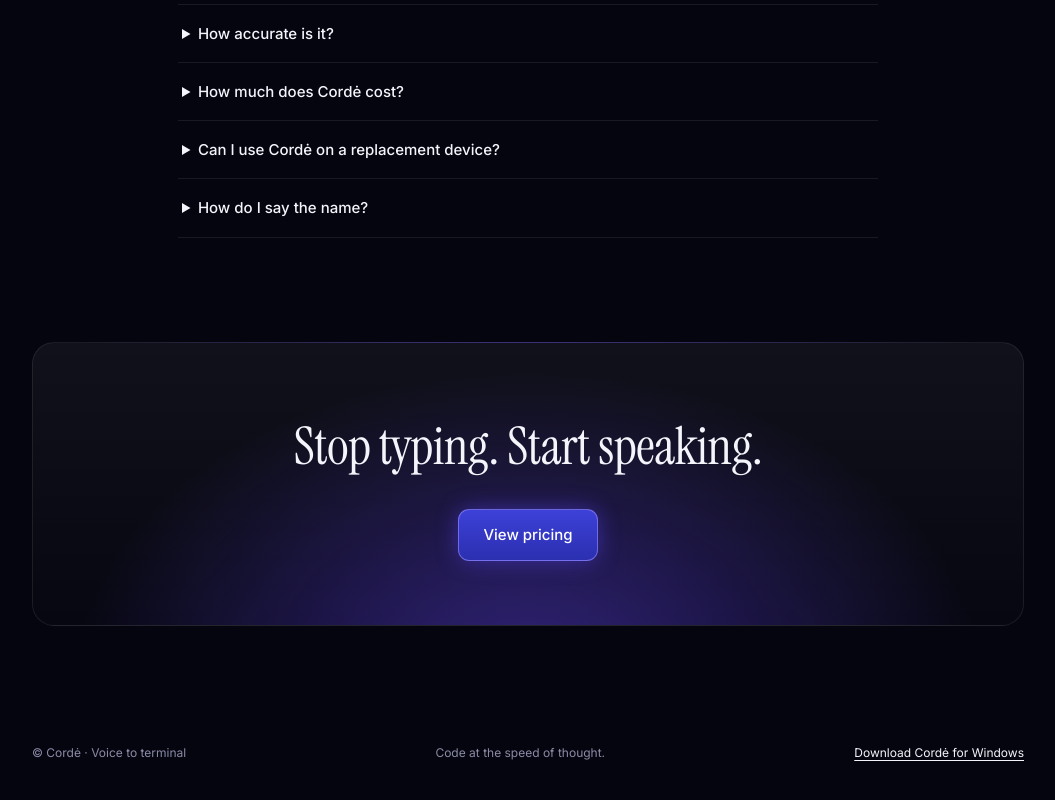
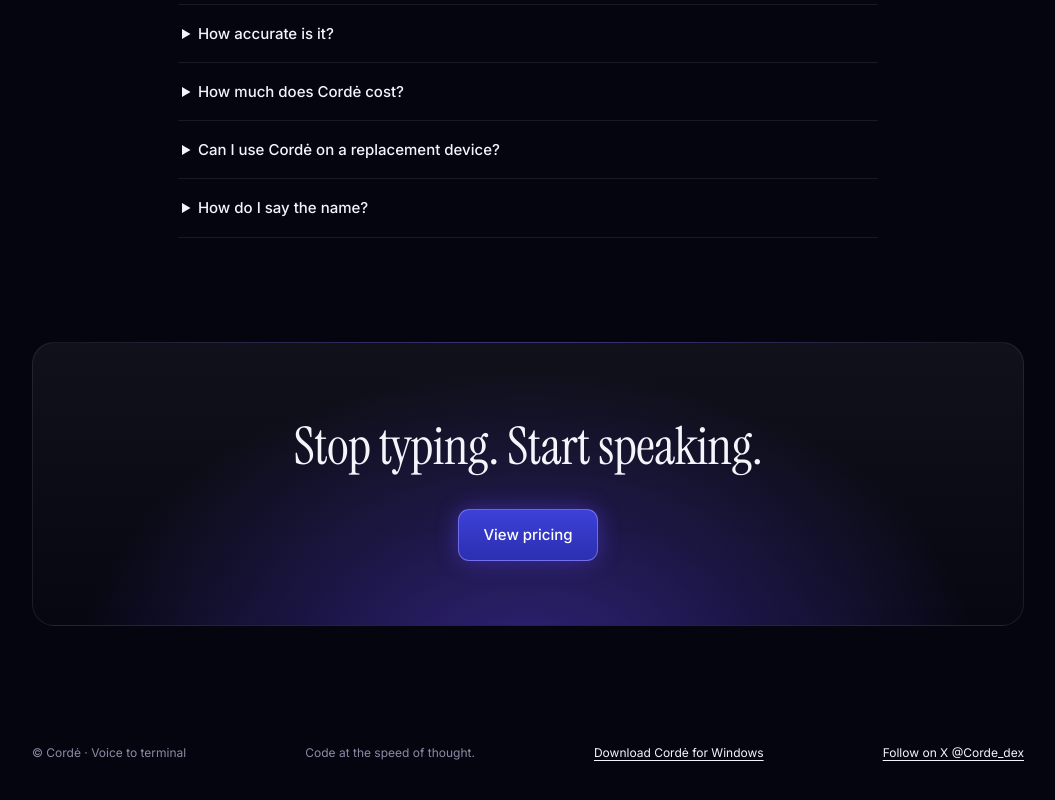
Before and after one commit to Algodeckapp/corde, a Svelte app: page / in a window 1280 px wide. Shown: the part 3544-4344 px from the top of the page, without its empty margins (112-1167 px from the left). Built offline with nearby package versions, Linux system fonts and the light colour scheme.

Commit message:
Add @Corde_dex X link to footer, correct twitter:site meta tag

```diff
--- a/index.html
+++ b/index.html
@@ -25,7 +25,7 @@
     <meta name="twitter:title" content="Cordė — Voice Dictation for Terminals" />
     <meta name="twitter:description" content="Speak prompts into your terminal with on-device voice dictation for coding agents and apps." />
     <meta name="twitter:image" content="https://corde.site/og-image.png" />
-    <meta name="twitter:site" content="@cordeapp" />
+    <meta name="twitter:site" content="@Corde_dex" />
     <script type="application/ld+json">
       {
         "@context": "https://schema.org",
--- a/src/App.svelte
+++ b/src/App.svelte
@@ -476,6 +476,9 @@
     <a class="footer-release-link" href="https://github.com/corde-voice/corde-releases/releases/latest" target="_blank" rel="noopener noreferrer">
       Download Cordė for Windows
     </a>
+    <a class="footer-release-link" href="https://x.com/Corde_dex" target="_blank" rel="noopener noreferrer">
+      Follow on X @Corde_dex
+    </a>
   </footer>
   {/if}
 </div>
```
